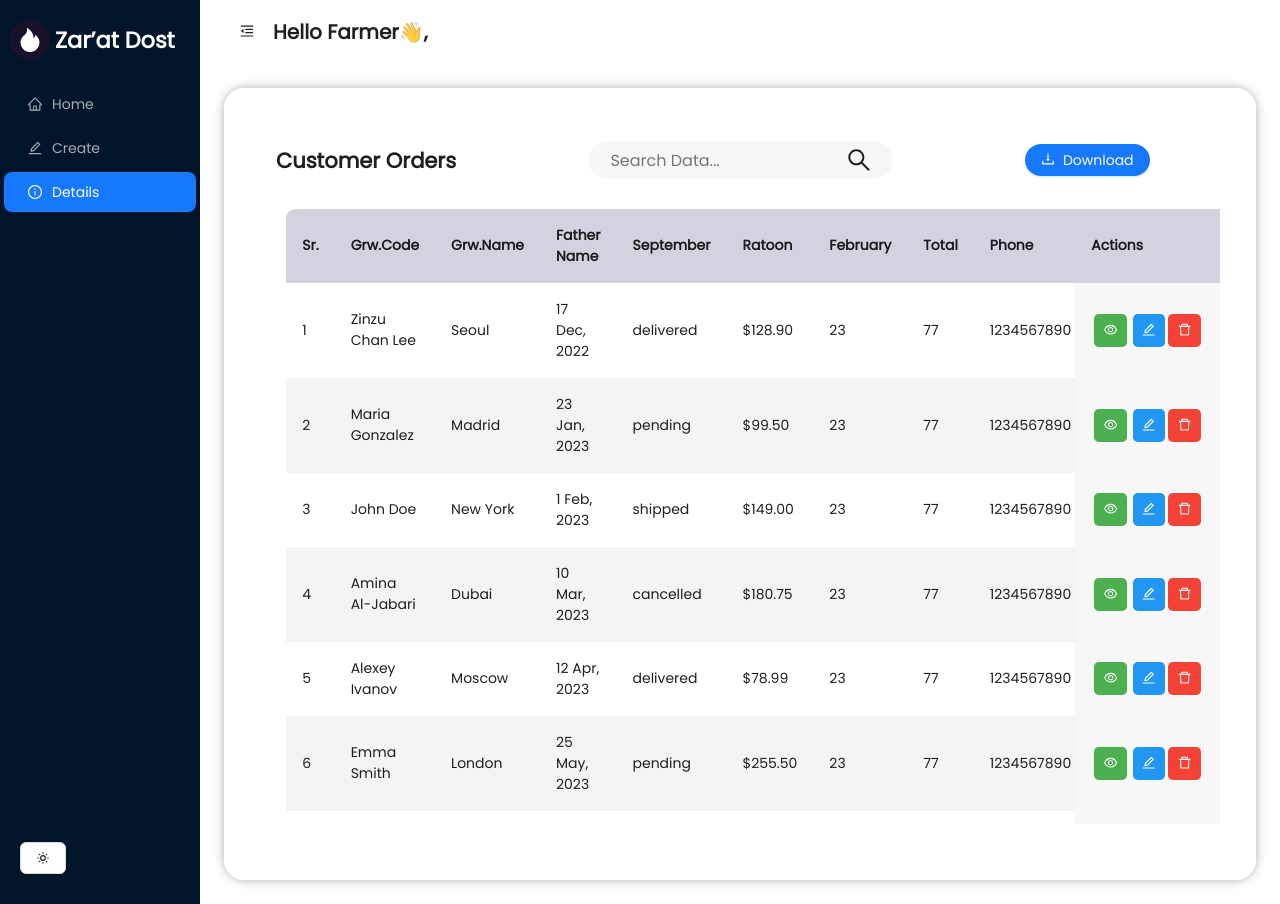
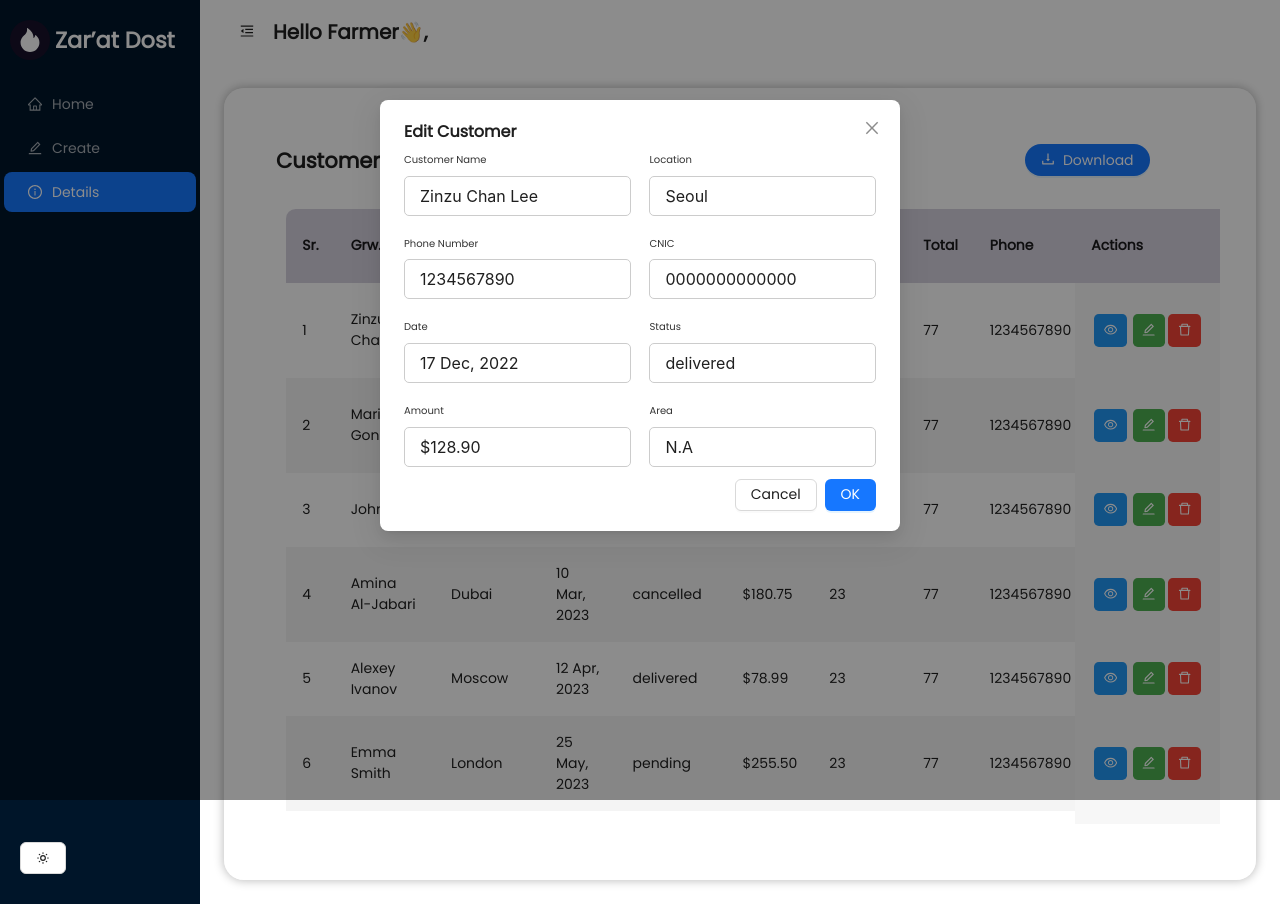
Before and after one commit to AddanMuhammad/AOS-Dashboard, a React (Vite) app in the folder dashboard/: page /details in a window 1280 px wide. Both pictures are taken after a click on the button 1149 px from the left and 330 px from the top of the page. Built offline with nearby package versions, Linux system fonts and the light colour scheme.

Commit message:
Update on Action Buttons

```diff
--- a/dashboard/package.json
+++ b/dashboard/package.json
@@ -14,7 +14,8 @@
     "react": "^18.3.1",
     "react-dom": "^18.3.1",
     "react-icons": "^5.3.0",
-    "react-router-dom": "^6.27.0"
+    "react-router-dom": "^6.27.0",
+    "react-toastify": "^10.0.6"
   },
   "devDependencies": {
     "@eslint/js": "^9.11.1",
--- a/dashboard/src/components/TableComponent.jsx
+++ b/dashboard/src/components/TableComponent.jsx
@@ -1,7 +1,7 @@
 import React, { useState } from 'react';
-// import SearchBar from './SearchBar';
-import { SearchOutlined, EditOutlined, DeleteOutlined, EyeOutlined, DownloadOutlined  } from '@ant-design/icons';
-import { Button } from 'antd';
+import { SearchOutlined, EditOutlined, DeleteOutlined, EyeOutlined, DownloadOutlined } from '@ant-design/icons';
+import { Button, Modal, Input } from 'antd';
+import { toast } from 'react-toastify';
 
 const initialData = [
     {
@@ -133,19 +133,60 @@ const initialData = [
 
 function TableComponent() {
 
+  const [data, setData] = useState(initialData);
+    const [search, setSearch] = useState("");
+    const [sortConfig, setSortConfig] = useState({ key: null, direction: "asc" });
+    const [isModalOpen, setIsModalOpen] = useState(false);
+    const [selectedRow, setSelectedRow] = useState(null);
+
+
+  // Function to open the modal and set the selected row data
+  const showModal = (row) => {
+    setSelectedRow(row);
+    setIsModalOpen(true);
+  };
+
+  // Function to close the modal
+  const handleOk = () => {
+    // Update the data array with the edited row
+    const updatedData = data.map((item) =>
+      item.id === selectedRow.id ? selectedRow : item
+    );
+    setData(updatedData);
+    setIsModalOpen(false);
+    setSelectedRow(null); // Clear selected data when modal closes
+
+    // Show success notification
+    toast.success(
+      'Record update successfully!',
+
+    );
+  };
+
+  const handleCancel = () => {
+    setIsModalOpen(false);
+    setSelectedRow(null);
+  };
+
+  // Function to handle form input change inside the modal
+  const handleInputChange = (e) => {
+    const { name, value } = e.target;
+    setSelectedRow((prev) => ({
+      ...prev,
+      [name]: value,
+    }));
+  };
+
+  // Function to delete a row
+  const handleDelete = (id) => {
+    const updatedData = data.filter(item => item.id !== id);
+    setData(updatedData);
+    toast.error('Record deleted successfully!');
+};
 
 
 
-
-
-
-
-    const [data, setData] = useState(initialData);
-
-  const [search, setSearch] = useState("");
-  const [sortConfig, setSortConfig] = useState({ key: null, direction: "asc" });
-
-  // Filtered and searched data
+  // Update logic for filtered and sorted data remains the same
   const filteredData = data.filter((item) =>
     Object.values(item)
       .join(" ")
@@ -181,98 +222,6 @@ function TableComponent() {
     link.click();
   };
 
-
-
-
-//   return (
-//     <main className="table">
-//       <section className="table__header">
-//         <h1>Customer Orders</h1>
-//         <div className="input-group">
-//           <input
-//             type="search"
-//             placeholder="Search Data..."
-//             value={search}
-//             onChange={(e) => setSearch(e.target.value)}
-//             style={{
-//               height: '50px',
-//               padding: '10px',
-//               fontSize: '16px',
-
-//             }}
-//           />
-//           <span style={{ height: '40px', paddingRight: '10px', display: 'flex', alignItems: 'center' }}>
-//         <SearchOutlined style={{ fontSize: '24px' }} />
-//       </span>
-//           {/* <SearchBar search={search} setSearch={setSearch}/> */}
-
-//         </div>
-//         <div className="export__file">
-//           <button onClick={exportToCSV}>Export to CSV</button>
-//         </div>
-//       </section>
-//       <section className="table__body">
-//         {/* <table>
-//           <thead>
-//             <tr>
-//               {["sr.", "Grw.code", "Grw.name", "father name", "september", "ratoon", "february", "total", "phone", "cnic", "area"].map((header) => (
-//                 <th key={header} onClick={() => sortTable(header)}>
-//                   {header.charAt(0).toUpperCase() + header.slice(1)}
-//                   <span className={`icon-arrow ${sortConfig.key === header ? sortConfig.direction : ""}`}>&UpArrow;</span>
-//                 </th>
-//               ))}
-//             </tr>
-//           </thead>
-//           <tbody>
-//             {filteredData.map((row) => (
-//               <tr key={row.id}>
-//                 <td>{row.id}</td>
-//                 <td>
-
-//                   {row.customer}
-//                 </td>
-//                 <td>{row.location}</td>
-//                 <td>{row.date}</td>
-//                 <td>
-//                   <p className={`status ${row.status}`}>{row.status}</p>
-//                 </td>
-//                 <td>
-//                   <strong>{row.amount}</strong>
-//                 </td>
-//               </tr>
-//             ))}
-//           </tbody>
-//         </table> */}
-
-
-// <table>
-//           <thead>
-//             <tr>
-//               {headers.map((header) => (
-//                 <th key={header.key} onClick={() => sortTable(header.key)}>
-//                   {header.label.charAt(0).toUpperCase() + header.label.slice(1)}
-//                   {/* <span className={`icon-arrow ${sortConfig.key === header.key ? sortConfig.direction : ""}`}>&UpArrow;</span> */}
-//                 </th>
-//               ))}
-//             </tr>
-//           </thead>
-//           <tbody>
-//             {filteredData.map((row) => (
-//               <tr key={row.id}>
-//                 {headers.map((header) => (
-//                   <td key={header.key}>
-//                     {row[header.key]}
-//                   </td>
-//                 ))}
-//               </tr>
-//             ))}
-//           </tbody>
-//         </table>
-//       </section>
-//     </main>
-//   )
-
-
   return (
     <main className="table">
         <section className="table__header">
@@ -283,18 +232,12 @@ return (
                     placeholder="Search Data..."
                     value={search}
                     onChange={(e) => setSearch(e.target.value)}
-          style={{
-            height: '50px',
-            padding: '10px',
-            fontSize: '16px',
-          }}
                 />
-        <span style={{ height: '40px', paddingRight: '10px', display: 'flex', alignItems: 'center' }}>
+                <span>
                     <SearchOutlined style={{ fontSize: '24px' }} />
                 </span>
             </div>
             <div className="export__file">
-        {/* <button onClick={exportToCSV}>Export to CSV</button> */}
                 <Button type="primary" shape="round" icon={<DownloadOutlined />} onClick={exportToCSV}>
                     Download
                 </Button>
@@ -314,25 +257,122 @@ return (
                 <tbody>
                     {filteredData.map((row) => (
                         <tr key={row.id}>
-              {headers.map((header) => (
+                            {headers.map((header) =>
                                 header.key !== "actions" ? (
-                  <td key={header.key}>
-                    {row[header.key]}
-                  </td>
+                                    <td key={header.key}>{row[header.key]}</td>
                                 ) : (
                                     <td key={header.key} className="sticky-action">
-                    <button className="action-btn edit-btn"><EyeOutlined /></button>
-                    <button className="action-btn view-btn"><EditOutlined /></button>
-                    <button className="action-btn delete-btn"><DeleteOutlined /></button>
+                                        <button className="action-btn view-btn"><EyeOutlined /></button>
+                                        <button className="action-btn edit-btn" onClick={() => showModal(row)}><EditOutlined /></button>
+                                        <button className="action-btn delete-btn" onClick={() => handleDelete(row.id)}><DeleteOutlined /></button>
                                     </td>
                                 )
-              ))}
+                            )}
                         </tr>
                     ))}
                 </tbody>
             </table>
+        </section>
 
-    </section>
+        {/* Modal for editing */}
+        {selectedRow && (
+            <Modal
+                title="Edit Customer"
+                open={isModalOpen}
+                onOk={handleOk}
+                onCancel={handleCancel}
+            >
+                <div className="modal-content">
+                    {/* First row of fields */}
+                    <div className="input-group">
+                        <div className="input-wrapper">
+                            <label>Customer Name</label>
+                            <Input
+                                name="customer"
+                                value={selectedRow.customer}
+                                onChange={handleInputChange}
+                                placeholder="Customer Name"
+                            />
+                        </div>
+                        <div className="input-wrapper">
+                            <label>Location</label>
+                            <Input
+                                name="location"
+                                value={selectedRow.location}
+                                onChange={handleInputChange}
+                                placeholder="Location"
+                            />
+                        </div>
+                    </div>
+
+                    {/* Second row of fields */}
+                    <div className="input-group">
+                        <div className="input-wrapper">
+                            <label>Phone Number</label>
+                            <Input
+                                name="phone"
+                                value={selectedRow.phone}
+                                onChange={handleInputChange}
+                                placeholder="Phone Number"
+                            />
+                        </div>
+                        <div className="input-wrapper">
+                            <label>CNIC</label>
+                            <Input
+                                name="cnic"
+                                value={selectedRow.cnic}
+                                onChange={handleInputChange}
+                                placeholder="CNIC"
+                            />
+                        </div>
+                    </div>
+
+                    {/* Third row of fields */}
+                    <div className="input-group">
+                        <div className="input-wrapper">
+                            <label>Date</label>
+                            <Input
+                                name="date"
+                                value={selectedRow.date}
+                                onChange={handleInputChange}
+                                placeholder="Date"
+                            />
+                        </div>
+                        <div className="input-wrapper">
+                            <label>Status</label>
+                            <Input
+                                name="status"
+                                value={selectedRow.status}
+                                onChange={handleInputChange}
+                                placeholder="Status"
+                            />
+                        </div>
+                    </div>
+
+                    {/* Fourth row of fields */}
+                    <div className="input-group">
+                        <div className="input-wrapper">
+                            <label>Amount</label>
+                            <Input
+                                name="amount"
+                                value={selectedRow.amount}
+                                onChange={handleInputChange}
+                                placeholder="Amount"
+                            />
+                        </div>
+                        <div className="input-wrapper">
+                            <label>Area</label>
+                            <Input
+                                name="area"
+                                value={selectedRow.area}
+                                onChange={handleInputChange}
+                                placeholder="Area"
+                            />
+                        </div>
+                    </div>
+                </div>
+            </Modal>
+        )}
     </main>
 );
 }
--- a/dashboard/src/index.css
+++ b/dashboard/src/index.css
@@ -331,7 +331,7 @@ main.table {
 
 .table__header .input-group {
   width: 35%;
-  height: 80%;
+  height: 100%;
   background-color: rgba(231, 231, 231, 0.333);
   padding: 0 .8rem;
   border-radius: 2rem;
@@ -654,3 +654,42 @@ tbody td.sticky-action {
 .action-btn:hover {
   opacity: 0.8;
 }
+
+
+
+
+/* Modal Styles */
+
+.modal-content {
+  display: flex;
+  flex-wrap: wrap;
+  gap: 20px;
+}
+
+.input-group {
+  display: flex;
+  width: 100%;
+  justify-content: space-between;
+}
+
+.input-wrapper {
+  display: flex;
+  flex-direction: column;
+  width: 48%;
+}
+
+.input-wrapper label {
+  font-size: 10px;
+  margin-bottom: 8px;
+  color: #333;
+  /* font-weight: bold; */
+}
+
+.input-wrapper input {
+  width: 100%;
+  padding: 12px 15px;
+  font-size: 16px;
+  border-radius: 5px;
+  border: 1px solid #ccc;
+  height: 40px; /* Increased height */
+}
--- a/dashboard/src/main.jsx
+++ b/dashboard/src/main.jsx
@@ -2,10 +2,25 @@ import { StrictMode } from 'react'
 import { createRoot } from 'react-dom/client'
 import App from './App.jsx'
 import './index.css'
+import {ToastContainer} from 'react-toastify'
+import 'react-toastify/dist/ReactToastify.css';
 
 createRoot(document.getElementById('root')).render(
   <StrictMode>
 
     <App />
+    <ToastContainer
+position="top-right"
+autoClose={2000}
+hideProgressBar={false}
+newestOnTop={false}
+closeOnClick
+rtl={false}
+pauseOnFocusLoss
+draggable
+pauseOnHover
+theme="light"
+transition: Bounce
+/>
   </StrictMode>,
 )
```
Also changed, not shown: 1 other file (tests, documents, lock files or other folders). Lines whose indentation alone changed are shown as unchanged.
